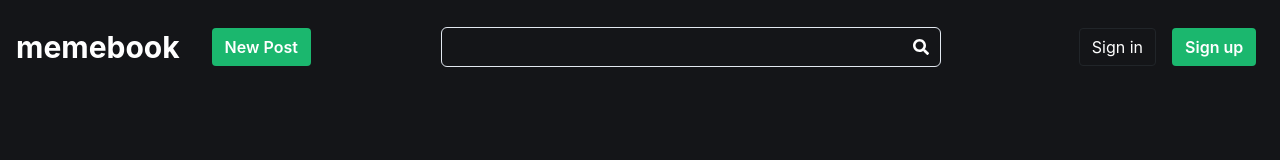
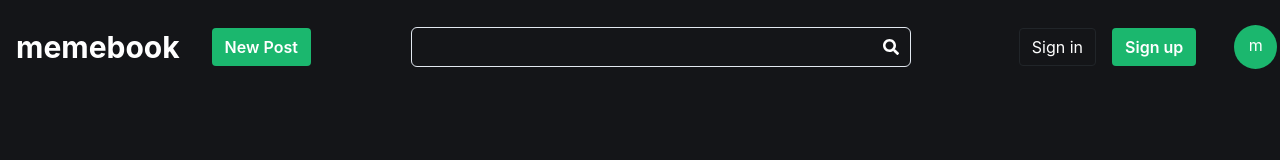
Before and after one commit to vikyij/memebook, a React (Create React App) app: page /home in a window 1280 px wide. Shown: the top 160 px of the page. Built offline with nearby package versions, Linux system fonts and the light colour scheme.

Commit message:
create profile dropdown

```diff
--- a/src/components/Cards/index.jsx
+++ b/src/components/Cards/index.jsx
@@ -42,7 +42,7 @@ const Cards = () => {
         {memeImages1.map((img) => {
           return (
             <div className={`${card}`} style={{ backgroundColor: "#474A51" }}>
-              <img className="card-img-top" src={img.url} alt="Card image" />
+              <img className="card-img-top" src={img.url} alt="post" />
               <div className="card-body">
                 <h4 className="card-title">John Doe</h4>
                 <div to="#" className={`card-text ${Icons}`}>
@@ -66,7 +66,7 @@ const Cards = () => {
         {memeImages2.map((img) => {
           return (
             <div className={`${card}`} style={{ backgroundColor: "#474A51" }}>
-              <img className="card-img-top" src={img.url} alt="Card image" />
+              <img className="card-img-top" src={img.url} alt="post" />
               <div className="card-body">
                 <h4 className="card-title">John Doe</h4>
                 <div to="#" className={`card-text ${Icons}`}>
@@ -90,7 +90,7 @@ const Cards = () => {
         {memeImages3.map((img) => {
           return (
             <div className={`${card}`} style={{ backgroundColor: "#474A51" }}>
-              <img className="card-img-top" src={img.url} alt="Card image" />
+              <img className="card-img-top" src={img.url} alt="post" />
               <div className="card-body">
                 <h4 className="card-title">John Doe</h4>
                 <div to="#" className={`card-text ${Icons}`}>
@@ -114,7 +114,7 @@ const Cards = () => {
         {memeImages4.map((img) => {
           return (
             <div className={`${card}`} style={{ backgroundColor: "#474A51" }}>
-              <img className="card-img-top" src={img.url} alt="Card image" />
+              <img className="card-img-top" src={img.url} alt="post" />
               <div className="card-body">
                 <p className="card-title">John Doe</p>
                 <div className={`card-text ${Icons}`}>
--- a/src/components/Navigation/index.jsx
+++ b/src/components/Navigation/index.jsx
@@ -1,12 +1,29 @@
 import React from "react";
 import { Link } from "react-router-dom";
-import { Heading, Input, InputGroup, InputRightElement } from "@chakra-ui/react";
-import { FaSearch } from "react-icons/fa"
+import {
+  Heading,
+  Input,
+  InputGroup,
+  InputRightElement,
+} from "@chakra-ui/react";
+import { FaSearch, FaSignOutAlt } from "react-icons/fa";
+import { FiSettings } from "react-icons/fi";
+
 
 import styles from "./navigation.module.css";
 
 const Navigation = () => {
-  const { navbarWrapper, btnStyle, searchItem, searchInput } = styles;
+  const { navbarWrapper, btnStyle, searchItem, searchInput, dropdownMenu,dropDown, dropdownToggle, dropdownItem } = styles;
+
+  const handleDropdown = () => {
+    let elem = document.getElementsByClassName("dropdown-menu");
+
+    if (elem[0].style.display === "none") {
+      elem[0].style.display = "block";
+    } else {
+      elem[0].style.display = "none";
+    }
+  };
 
   return (
     <nav className={`navbar navbar-expand-md ${navbarWrapper}`}>
@@ -26,7 +43,7 @@ const Navigation = () => {
       </button>
 
       <div className="collapse navbar-collapse" id="collapsibleNavbar">
-        <ul className="navbar-nav" style={{alignItems: 'center'}}>
+        <ul className="navbar-nav" style={{ alignItems: "center" }}>
           <li className="nav-item">
             <button type="button" className={`btn ${btnStyle}`}>
               New Post
@@ -35,23 +52,59 @@ const Navigation = () => {
           <li className={`nav-item ${searchItem}`}>
             <InputGroup className={searchInput}>
               <Input />
-              <InputRightElement children={<button><FaSearch /></button>} />
+              <InputRightElement
+                children={
+                  <button>
+                    <FaSearch />
+                  </button>
+                }
+              />
             </InputGroup>
           </li>
           <li className="nav-item">
             <Link className="nav-link" to="/login">
-            <button type="button" className={`btn btn-outline-dark`} style={{color: "var(--white)"}}>
-              Sign in
-            </button>
+              <button
+                type="button"
+                className={`btn btn-outline-dark`}
+                style={{ color: "var(--white)" }}
+              >
+                Sign in
+              </button>
             </Link>
           </li>
           <li className="nav-item">
             <Link className="nav-link" to="/signup">
-            <button type="button" className={`btn ${btnStyle}`}>
-              Sign up
-            </button>
+              <button type="button" className={`btn ${btnStyle}`}>
+                Sign up
+              </button>
             </Link>
           </li>
+          <div class={`dropdown ${dropDown}`} onClick={handleDropdown}>
+            <div
+              class={`dropdown-toggle ${dropdownToggle}`}
+              data-toggle="dropdown"
+            >
+              m
+            </div>
+            <div className={`dropdown-menu ${dropdownMenu}`} style={{display: "none"}}>
+              <Link class={`dropdown-item ${dropdownItem}`} to="#">
+                Posts
+              </Link>
+              <Link class={`dropdown-item ${dropdownItem}`} to="#">
+                Comments
+              </Link>
+              <Link class={`dropdown-item ${dropdownItem}`} to="#">
+                About
+              </Link>
+              <div class="dropdown-divider"></div>
+              <Link class={`dropdown-item ${dropdownItem}`} to="#">
+                <div style={{display: 'flex', alignItems: 'center'}}><FiSettings style={{marginRight: '10px'}}/> Settings</div>
+              </Link>
+              <Link class={`dropdown-item ${dropdownItem}`} to="/login">
+                <div style={{display: 'flex', alignItems: 'center'}}>< FaSignOutAlt style={{marginRight: '10px'}}/>Sign Out</div>
+              </Link>
+            </div>
+          </div>
         </ul>
       </div>
     </nav>
--- a/src/components/Navigation/navigation.module.css
+++ b/src/components/Navigation/navigation.module.css
@@ -18,9 +18,56 @@ a {
 }
 
 .searchItem {
-  margin: 0px 130px;
+  margin: 0px 100px;
 }
 
 .searchInput{
    width: 500px !important;
 }
+
+.dropdownMenu {
+  background-color: #53565D;
+  right: 0;
+  margin-top: 30px;
+  min-width: 8.4rem
+}
+
+.dropdownMenu::before {
+    content: " ";
+    display: block;
+    position: absolute;
+    top: -3%;
+    left: 63%;
+    right: 5px;
+    width: 0;
+    height: 0;
+    border-left: 12px solid transparent;
+    border-right: 14px solid transparent;
+    border-bottom: 10px solid #53565D;
+    margin-left: 12px;
+}
+
+.dropDown {
+  width: 43px;
+  height: 44px;
+  background: var(--btncolor);
+  border-radius: 50%;
+  text-align: center;
+  padding: 8px;
+  margin-left: 30px;
+  cursor: pointer;
+}
+
+.dropdownToggle::after {
+  display: none;
+}
+
+.dropdownItem{
+  color: var(--white);
+  padding: 12px;
+}
+
+.dropdownItem:hover {
+  background-color: #6f7073;
+  color: var(--white);
+}
--- a/src/pages/forgotPassword/index.jsx
+++ b/src/pages/forgotPassword/index.jsx
@@ -102,9 +102,9 @@ const ForgotPassword = () => {
         </Box>
       </div>
       <Flex style={{ justifyContent: "center", marginTop: "20px" }}>
-        <a href="#" style={{ fontSize: "12px", color: "#65666A" }}>
+        <Link to="#" style={{ fontSize: "12px", color: "#65666A" }}>
           © 2021 memebook.
-        </a>
+        </Link>
       </Flex>
     </div>
   );
```
